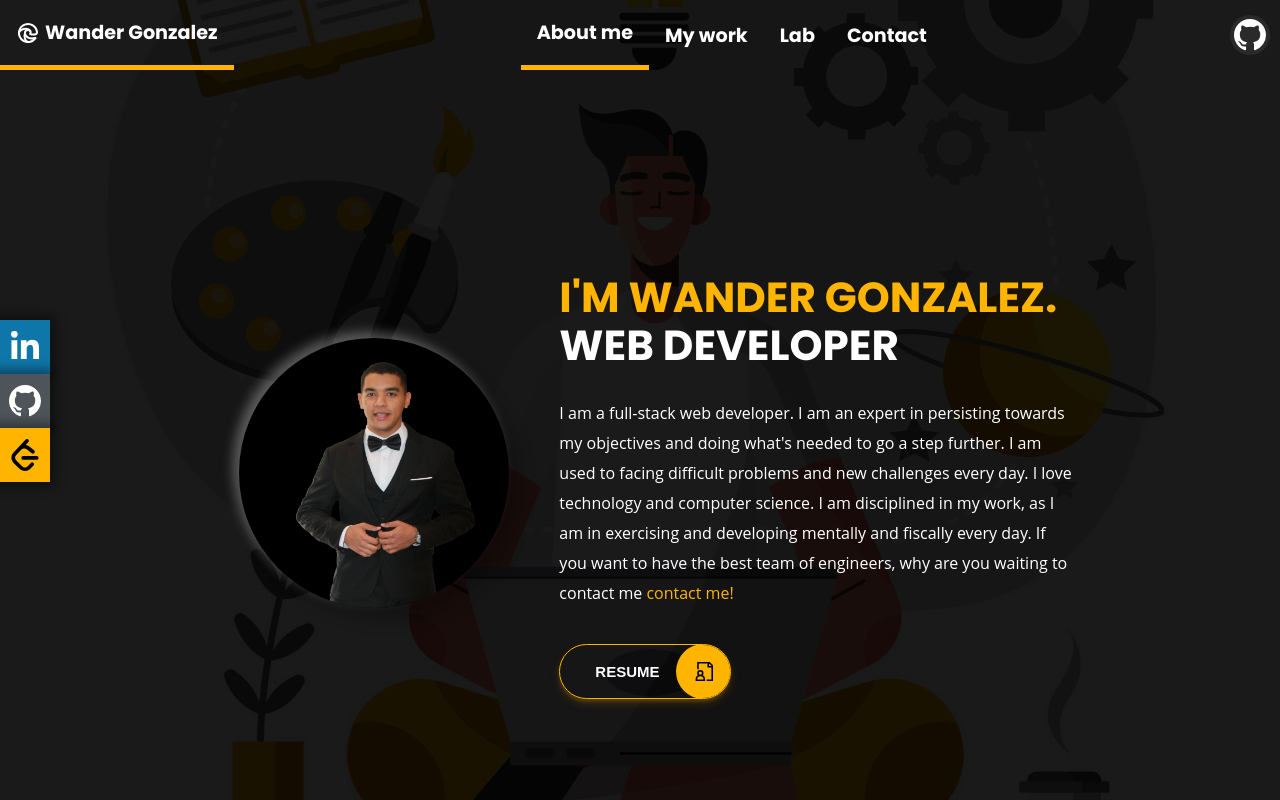
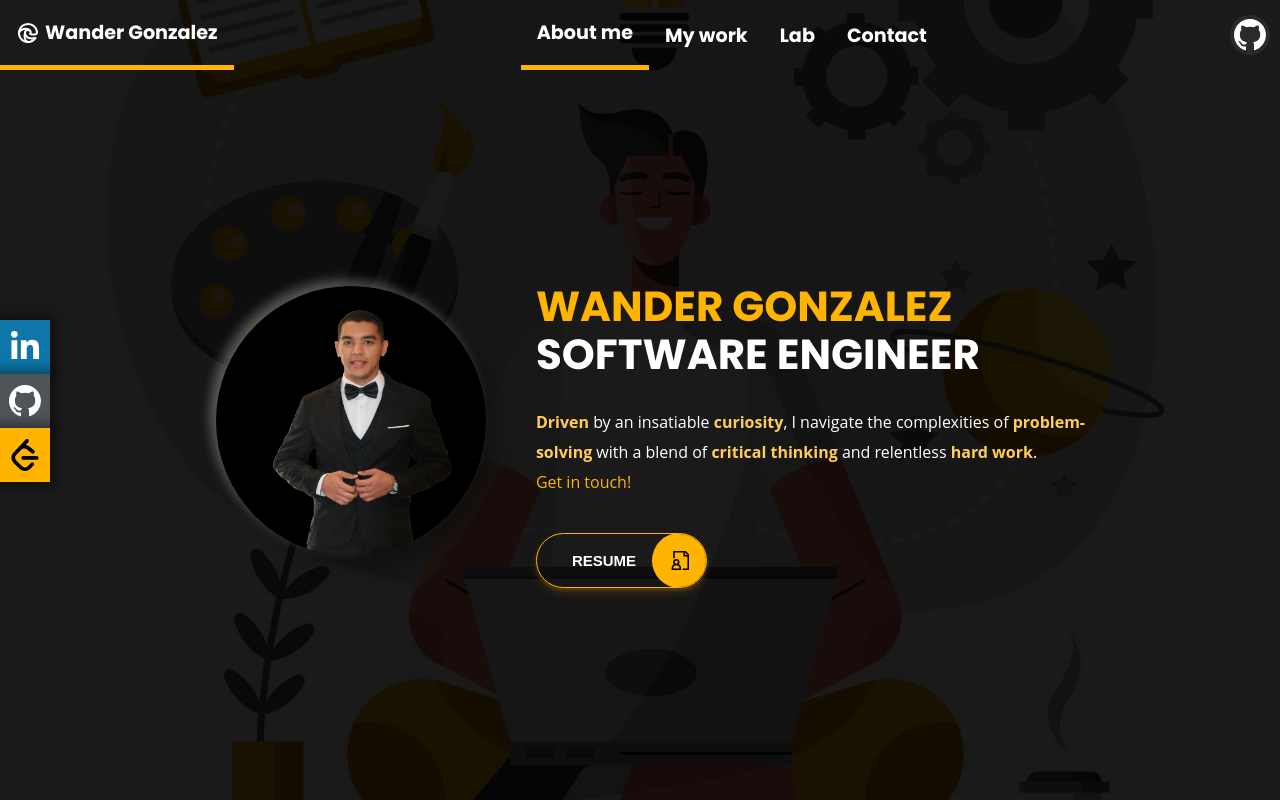
Before and after one commit to wandergithub/w-portfolio, a React (Create React App) app: page / in a window 1280 px wide. Built offline with nearby package versions, Linux system fonts and the light colour scheme.

Commit message:
Update about me and remove not used contact

```diff
--- a/src/components/About/About.js
+++ b/src/components/About/About.js
@@ -29,25 +29,38 @@ const About = ({ setCurrentPath }) => {
         </div>
         <div className="about-content">
           <h1 className="title-1 text-uppercase">
-            i&apos;m Wander gonzalez.
+            Wander gonzalez
             <br />
-            <span>Web Developer</span>
+            <span>Software Engineer</span>
           </h1>
           <p className="text-p">
-            I am a full-stack web developer. I am an expert in persisting
-            towards my objectives and doing what&apos;s needed to go a step
-            further. I am used to facing difficult problems and new challenges
-            every day. I love technology and computer science. I am disciplined
-            in my work, as I am in exercising and developing mentally and
-            fiscally every day. If you want to have the best team of engineers,
-            why are you waiting to contact me
+            <b>Driven</b>
+            {' '}
+            by an insatiable
+            {' '}
+            <b>curiosity</b>
+            , I navigate the
+            complexities of
+            {' '}
+            <b>problem-solving</b>
+            {' '}
+            with
+            a blend of
+            {' '}
+            <b>critical thinking</b>
+            {' '}
+            and relentless
+            {' '}
+            <b>hard work</b>
+            .
+            <br />
             <Link
               to="/contact"
               style={{ textDecoration: 'none', color: '#ffb400' }}
               onClick={() => { setCurrentPath('/contact'); }}
             >
               {' '}
-              contact me!
+              Get in touch!
             </Link>
           </p>
           <a
--- a/src/components/About/About.scss
+++ b/src/components/About/About.scss
@@ -1,4 +1,7 @@
 @import "../shared/general.scss";
+b {
+  color: rgb(255, 205, 88);
+}
 
 .about {
   display: flex;
@@ -44,7 +47,7 @@
 }
 
 .about-content {
-  max-width: 40.3333%;
+  max-width: 44%;
 }
 
 @media screen and (max-width: 768px) {
--- a/src/components/Contact/Contact.js
+++ b/src/components/Contact/Contact.js
@@ -3,8 +3,6 @@ import { FaMap, FaLinkedinIn } from 'react-icons/fa';
 import { GoMailRead } from 'react-icons/go';
 import { SlCallIn } from 'react-icons/sl';
 import { BsGithub } from 'react-icons/bs';
-import { SiMedium } from 'react-icons/si';
-import { GrInstagram, GrTwitter } from 'react-icons/gr';
 import emailjs from '@emailjs/browser';
 import React, { useRef, useState, useEffect } from 'react';
 import ReactGA from 'react-ga';
@@ -104,7 +102,7 @@ const Contact = () => {
             <SlCallIn size="2em" color="#ffb400" className="contact-icon" />
             <div>
               <h4 className="text-uppercase no-m title-3">call me</h4>
-              <p className="no-m">+1 849 631 6566</p>
+              <p className="no-m">+1 223 246 0651</p>
             </div>
           </div>
           <div>
@@ -123,30 +121,6 @@ const Contact = () => {
               rel="noreferrer"
             >
               <BsGithub size="1.3em" color="white" />
-            </a>
-            <a
-              href="https://medium.com/@wandergonzalez0"
-              target="_blank"
-              className="contact-icons"
-              rel="noreferrer"
-            >
-              <SiMedium size="1.3em" color="white" />
-            </a>
-            <a
-              href="https://www.instagram.com/wander_acg/"
-              target="_blank"
-              className="contact-icons"
-              rel="noreferrer"
-            >
-              <GrInstagram size="1.3em" color="white" />
-            </a>
-            <a
-              href="https://twitter.com/wanderklk1"
-              target="_blank"
-              className="contact-icons"
-              rel="noreferrer"
-            >
-              <GrTwitter size="1.3em" color="white" />
             </a>
           </div>
         </div>
```
